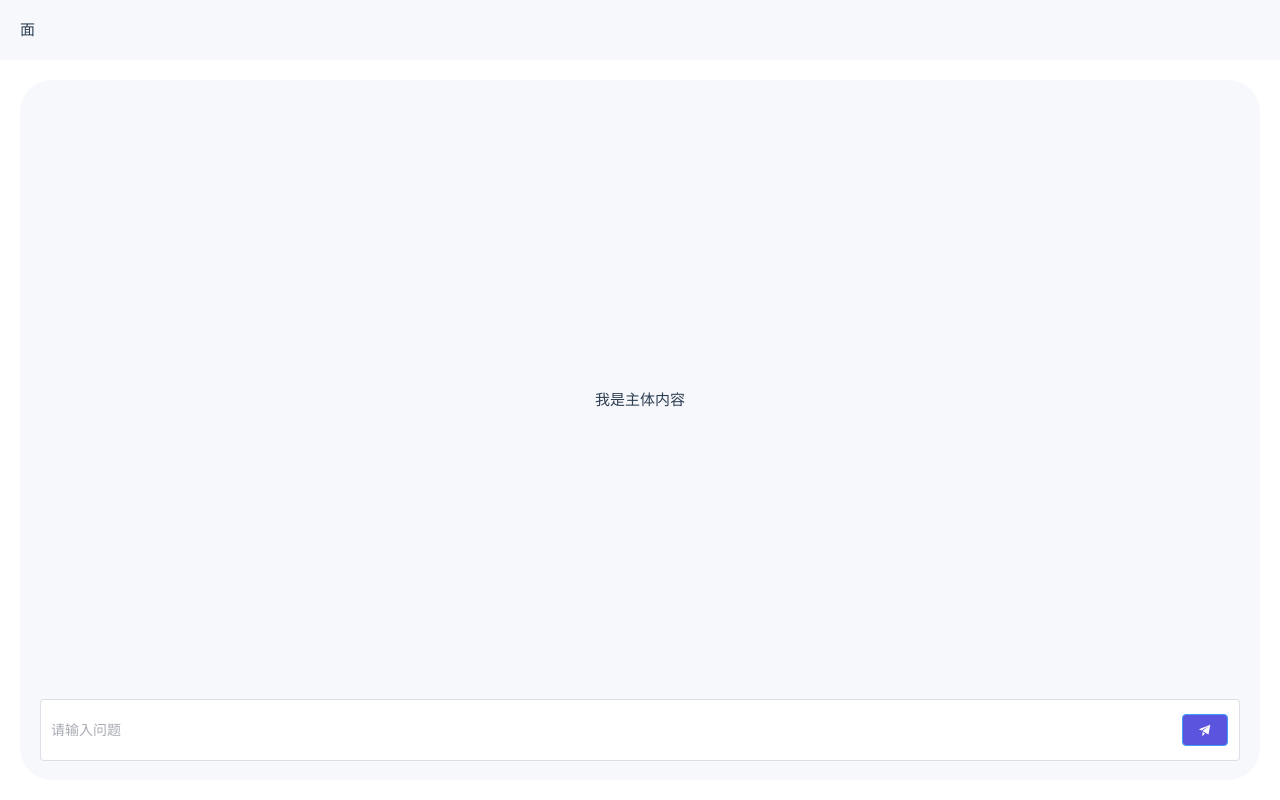
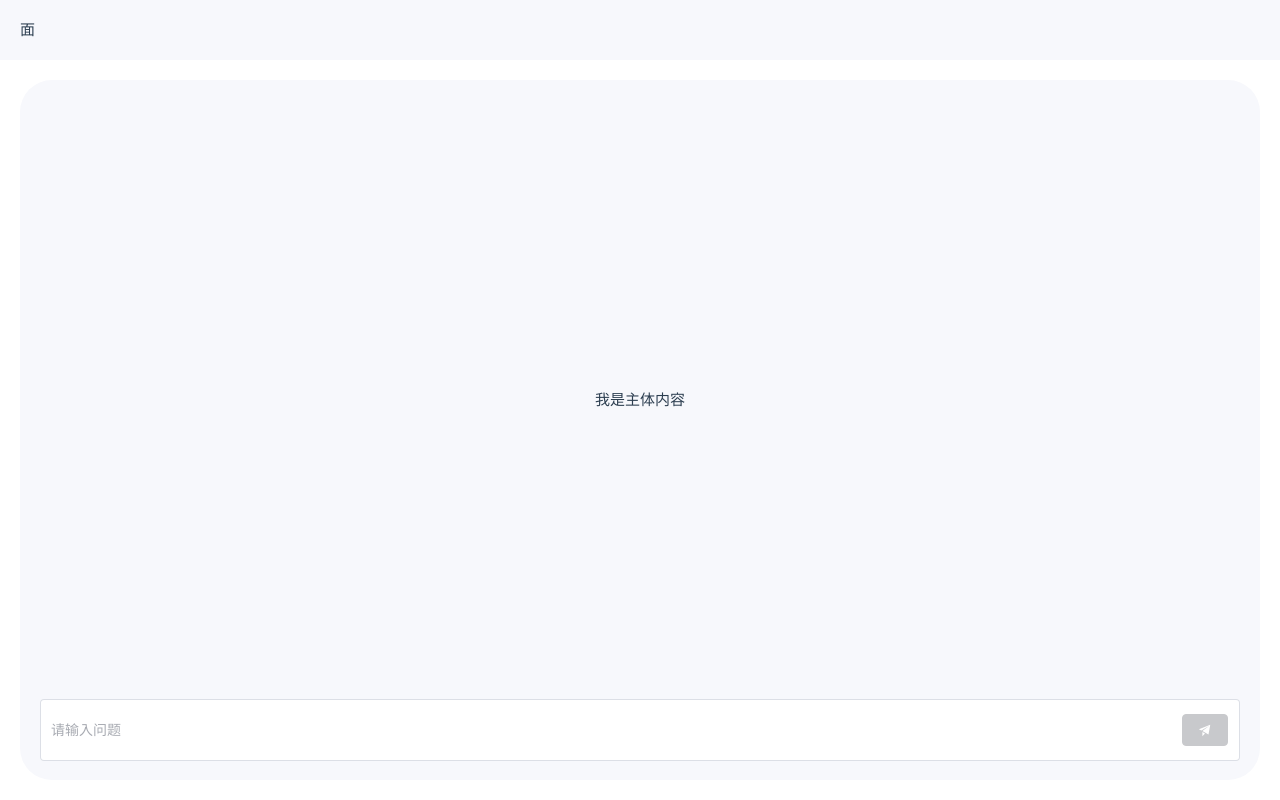
Before and after one commit to hhdyhaha/answer-tongyi, a Vue app: page / in a window 1280 px wide. Built offline with nearby package versions, Linux system fonts and the light colour scheme.

Commit message:
设置按钮点击状态

```diff
--- a/src/views/HomeView.vue
+++ b/src/views/HomeView.vue
@@ -31,8 +31,8 @@
                 placeholder="请输入问题"
               >
               </el-input>
-              <el-button type="primary" class="footer-input-btn" :icon="Promotion"
-                         @click="sendMessage"></el-button>
+              <el-button :type="textValue?'primary':'info'" class="footer-button" :icon="Promotion"
+                         @click="sendMessage" :disabled="!textValue"></el-button>
             </el-footer>
           </el-main>
         </el-container>
@@ -77,7 +77,7 @@ const askTongYiApi = async () => {
 
 // 发送消息
 const sendMessage = () => {
-  console.log('发送消息')
+  console.log('发送消息', textValue.value)
 }
 </script>
 
@@ -154,11 +154,9 @@ const sendMessage = () => {
   .footer-input {
     border-radius: 16px;
   }
-  .footer-input-btn {
+  .footer-button {
     position: absolute;
     right:1%;
-    background-color: #5B54DE;
-    color: #ffffff;
   }
 
   :deep(.el-input__inner) {
```
